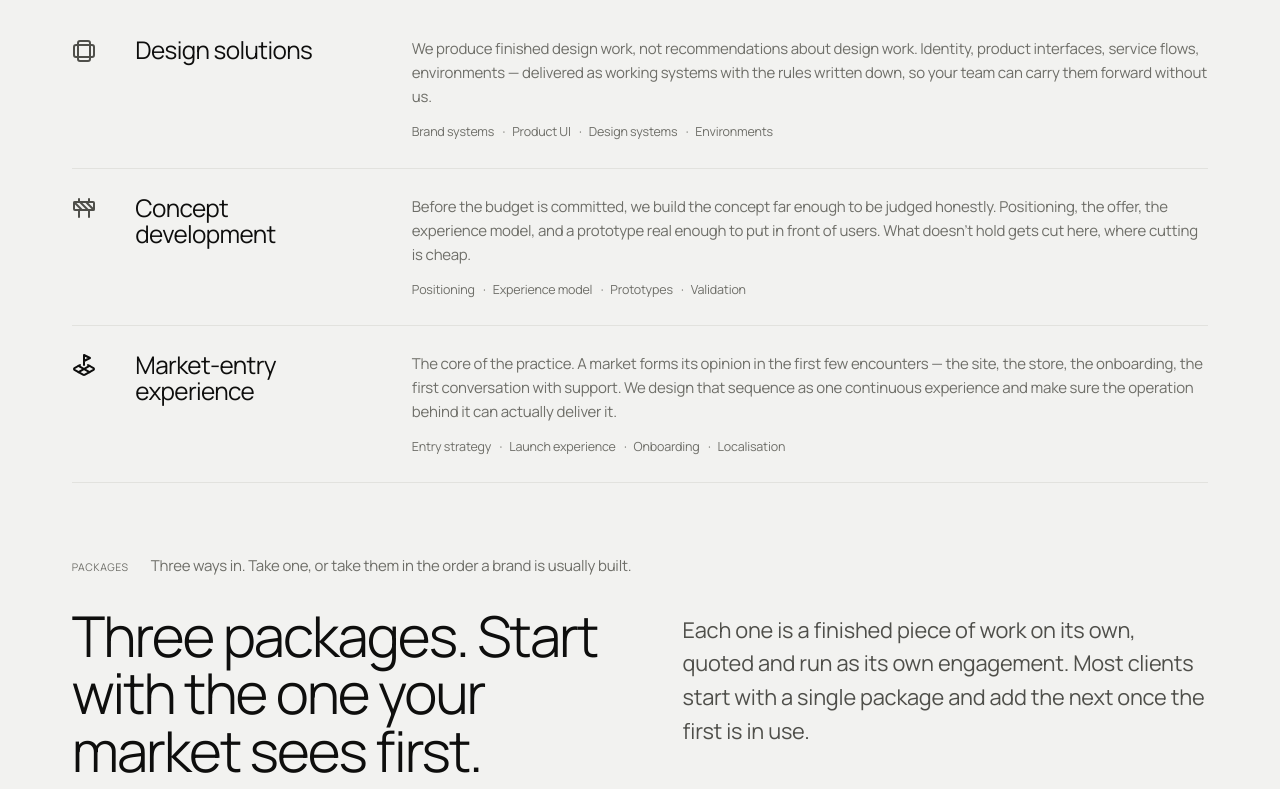
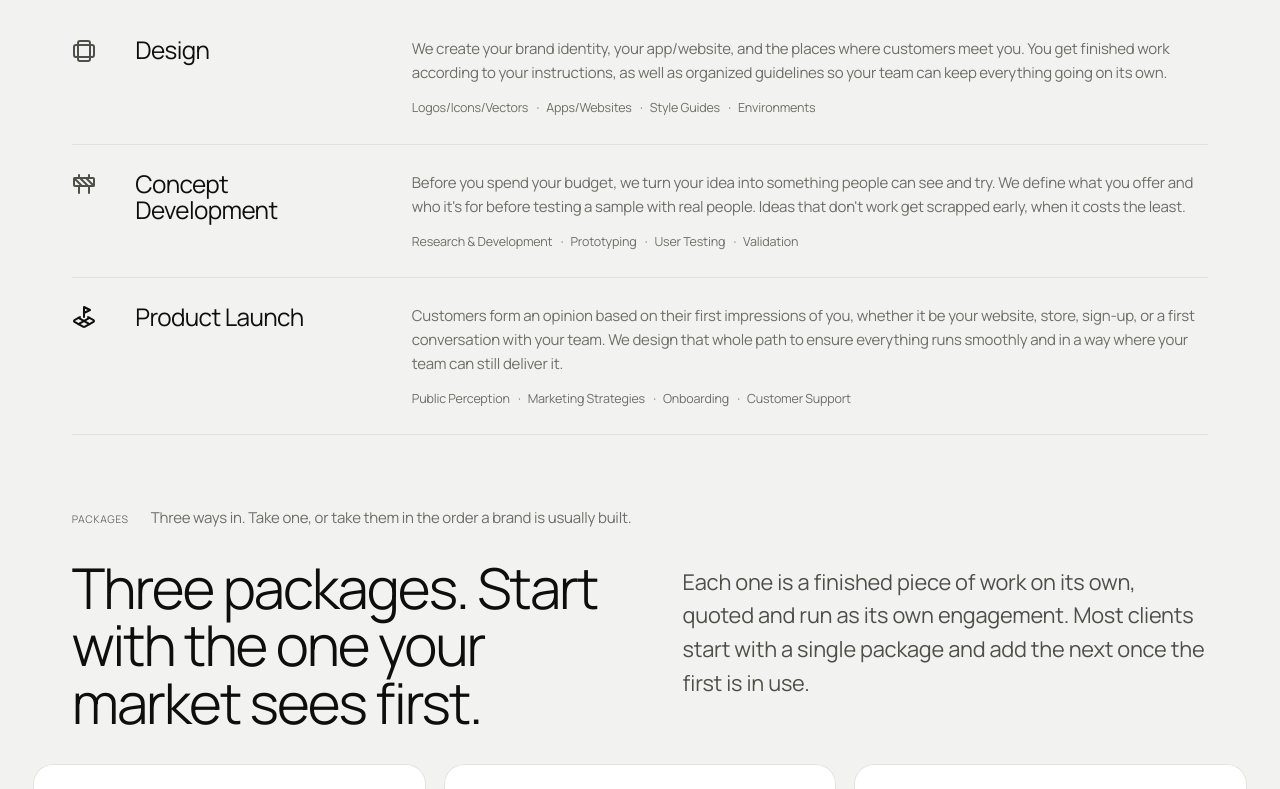
Before and after one commit to cnpt-canada/main, a website: page index.html in a window 1280 px wide. Shown: the part 383-1172 px from the top of the page. Drawn offline with Linux system fonts and the light colour scheme.

Commit message:
index.html: 16 lines edited in admin mode
what-2, what-5, what-6, what-7, what-8, what-9, what-11, what-12, what-13, what-14, what-15, what-17, what-18, what-19, what-20, what-22

```diff
--- a/index.html
+++ b/index.html
@@ -84,7 +84,7 @@
   <div class="wrap">
     <div class="sec-head">
       <span data-ed="what-1" class="eyebrow">what we do</span>
-      <p data-ed="what-2">3 main things</p>
+      <p data-ed="what-2">Our 3 focuses</p>
     </div>
     <div class="sec-top">
       <h1 data-ed="what-3">We design your product, your brand, and your launch.</h1>
@@ -93,26 +93,26 @@
     <div class="values">
       <div class="value">
         <span class="value-ic"><svg viewBox="0 0 24 24" aria-hidden="true"><use href="/site-icons.svg#i-solutions"/></svg></span>
-        <h3 data-ed="what-5">Design solutions</h3>
+        <h3 data-ed="what-5">Design</h3>
         <div class="value-body">
-          <p data-ed="what-6">We produce finished design work, not recommendations about design work. Identity, product interfaces, service flows, environments — delivered as working systems with the rules written down, so your team can carry them forward without us.</p>
-          <p class="tags"><span data-ed="what-7">Brand systems</span><span data-ed="what-8">Product UI</span><span data-ed="what-9">Design systems</span><span data-ed="what-10">Environments</span></p>
+          <p data-ed="what-6">We create your brand identity, your app/website, and the places where customers meet you. You get finished work according to your instructions, as well as organized guidelines so your team can keep everything going on its own.</p>
+          <p class="tags"><span data-ed="what-7">Logos/Icons/Vectors</span><span data-ed="what-8">Apps/Websites</span><span data-ed="what-9">Style Guides</span><span data-ed="what-10">Environments</span></p>
         </div>
       </div>
       <div class="value">
         <span class="value-ic"><svg viewBox="0 0 24 24" aria-hidden="true"><use href="/site-icons.svg#i-concept-dev"/></svg></span>
-        <h3 data-ed="what-11">Concept development</h3>
+        <h3 data-ed="what-11">Concept Development</h3>
         <div class="value-body">
-          <p data-ed="what-12">Before the budget is committed, we build the concept far enough to be judged honestly. Positioning, the offer, the experience model, and a prototype real enough to put in front of users. What doesn’t hold gets cut here, where cutting is cheap.</p>
-          <p class="tags"><span data-ed="what-13">Positioning</span><span data-ed="what-14">Experience model</span><span data-ed="what-15">Prototypes</span><span data-ed="what-16">Validation</span></p>
+          <p data-ed="what-12">Before you spend your budget, we turn your idea into something people can see and try. We define what you offer and who it's for before testing a sample with real people. Ideas that don't work get scrapped early, when it costs the least.</p>
+          <p class="tags"><span data-ed="what-13">Research &amp; Development</span><span data-ed="what-14">Prototyping</span><span data-ed="what-15">User Testing</span><span data-ed="what-16">Validation</span></p>
         </div>
       </div>
       <div class="value value-core">
         <span class="value-ic"><svg viewBox="0 0 24 24" aria-hidden="true"><use href="/site-icons.svg#i-market"/></svg></span>
-        <h3 data-ed="what-17">Market-entry experience</h3>
+        <h3 data-ed="what-17">Product Launch</h3>
         <div class="value-body">
-          <p data-ed="what-18">The core of the practice. A market forms its opinion in the first few encounters — the site, the store, the onboarding, the first conversation with support. We design that sequence as one continuous experience and make sure the operation behind it can actually deliver it.</p>
-          <p class="tags"><span data-ed="what-19">Entry strategy</span><span data-ed="what-20">Launch experience</span><span data-ed="what-21">Onboarding</span><span data-ed="what-22">Localisation</span></p>
+          <p data-ed="what-18">Customers form an opinion based on their first impressions of you, whether it be your website, store, sign-up, or a first conversation with your team. We design that whole path to ensure everything runs smoothly and in a way where your team can still deliver it.</p>
+          <p class="tags"><span data-ed="what-19">Public Perception</span><span data-ed="what-20">Marketing Strategies</span><span data-ed="what-21">Onboarding</span><span data-ed="what-22">Customer Support</span></p>
         </div>
       </div>
     </div>
```
